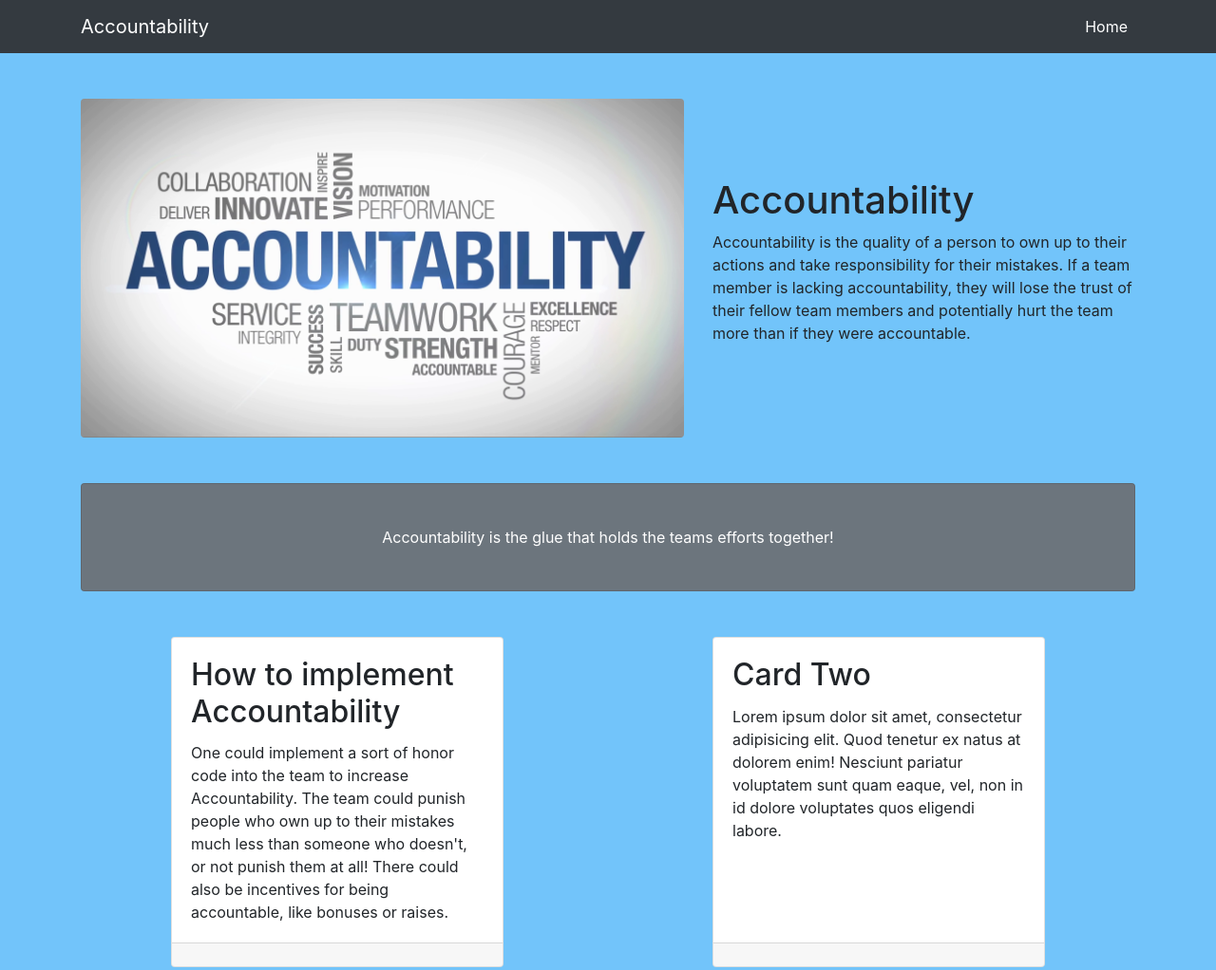
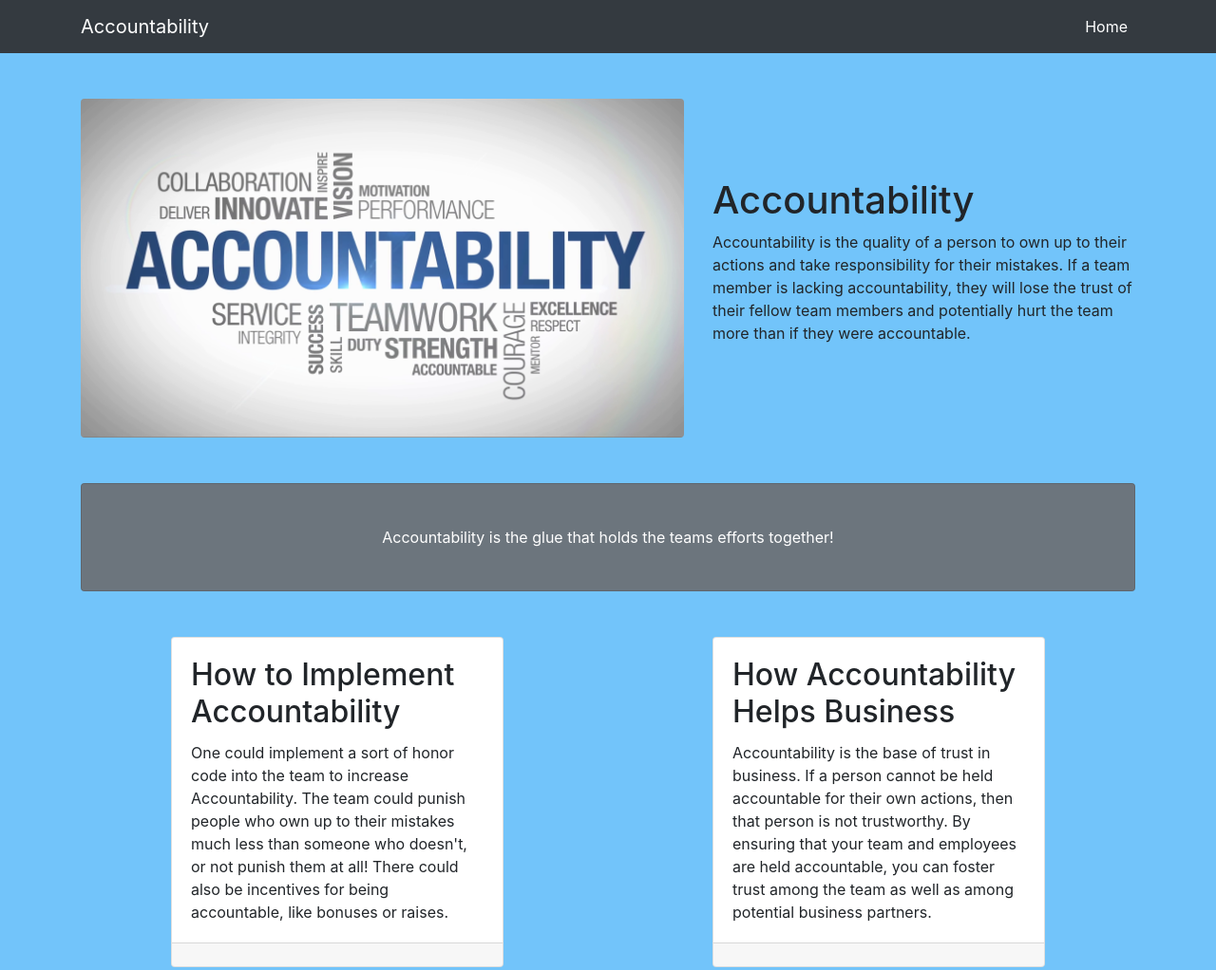
Before and after one commit to TravisAites/AccountabilityTeam, a website: page Accountability website/index.html in a window 1280 px wide. Shown: the top 1022 px of the page at 95% size. Drawn offline with Linux system fonts and the light colour scheme.

Commit message:
Added content
Content was added to card three

```diff
--- a/Accountability website/index.html
+++ b/Accountability website/index.html
@@ -80,7 +80,7 @@
       <div class="col-md-4 mb-5 mx-auto">
         <div class="card h-100">
           <div class="card-body">
-            <h2 class="card-title">How to implement Accountability</h2>
+            <h2 class="card-title">How to Implement Accountability</h2>
             <p class="card-text">One could implement a sort of honor code into the team to increase Accountability. The team could punish people who own up to their mistakes much less than someone who doesn't, or not punish them at all! There could also be incentives for being accountable, like bonuses or raises.</p>
           </div>
           <div class="card-footer">
@@ -92,8 +92,8 @@
       <div class="col-md-4 mb-5 mx-auto">
         <div class="card h-100">
           <div class="card-body">
-            <h2 class="card-title">Card Two </h2>
-            <p class="card-text">Lorem ipsum dolor sit amet, consectetur adipisicing elit. Quod tenetur ex natus at dolorem enim! Nesciunt pariatur voluptatem sunt quam eaque, vel, non in id dolore voluptates quos eligendi labore.</p>
+            <h2 class="card-title">How Accountability Helps Business</h2>
+            <p class="card-text">Accountability is the base of trust in business. If a person cannot be held accountable for their own actions, then that person is not trustworthy. By ensuring that your team and employees are held accountable, you can foster trust among the team as well as among potential business partners.</p>
           </div>
           <div class="card-footer">
 
```
